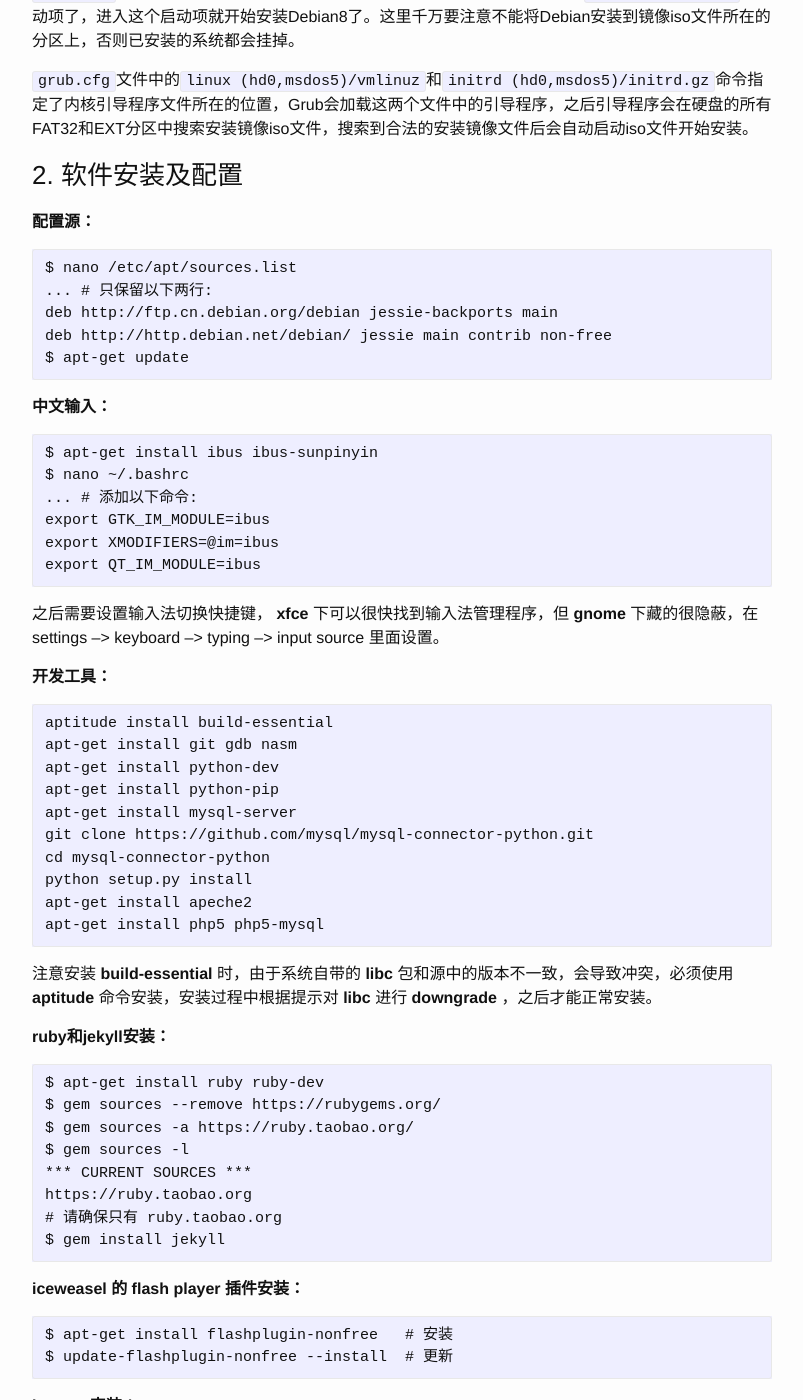
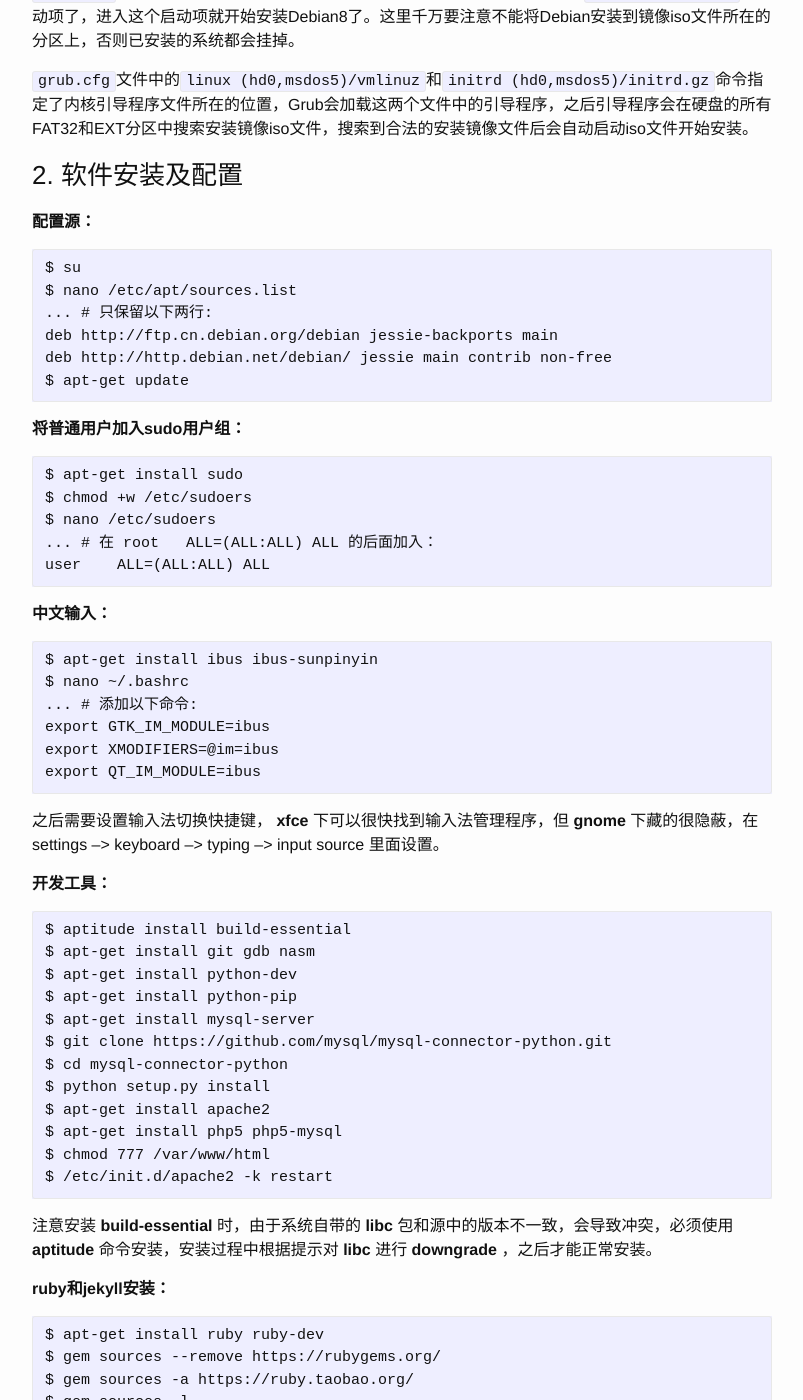
Before and after one commit to pandolia/pandolia.github.io, a Jekyll site: the page built from _posts/2016-01-25-debiansetup.md, in a window 1280 px wide and 1400 px high, scrolled down 1179 px. Shown: the whole window, without its empty margins (238-1041 px from the left). Built offline with Jekyll 4.4.1, drawn with Linux system fonts in a browser that asks for light colours; some of the changed text lies outside the part shown.

Commit message:
Update 2016-01-25-debiansetup.md

```diff
--- a/_posts/2016-01-25-debiansetup.md
+++ b/_posts/2016-01-25-debiansetup.md
@@ -45,11 +45,20 @@
 ### 2. 软件安装及配置
 **配置源：**
 
+    $ su
     $ nano /etc/apt/sources.list
     ... # 只保留以下两行:
     deb http://ftp.cn.debian.org/debian jessie-backports main
     deb http://http.debian.net/debian/ jessie main contrib non-free
     $ apt-get update
+
+**将普通用户加入sudo用户组：**
+
+    $ apt-get install sudo
+    $ chmod +w /etc/sudoers
+    $ nano /etc/sudoers
+    ... # 在 root   ALL=(ALL:ALL) ALL 的后面加入：
+    user    ALL=(ALL:ALL) ALL
 
 **中文输入：**
 
@@ -64,16 +73,19 @@
 
 **开发工具：**
 
-    aptitude install build-essential
-    apt-get install git gdb nasm
-    apt-get install python-dev
-    apt-get install python-pip
-    apt-get install mysql-server
-    git clone https://github.com/mysql/mysql-connector-python.git
-    cd mysql-connector-python
-    python setup.py install
-    apt-get install apeche2
-    apt-get install php5 php5-mysql
+    $ aptitude install build-essential
+    $ apt-get install git gdb nasm
+    $ apt-get install python-dev
+    $ apt-get install python-pip
+    $ apt-get install mysql-server
+    $ git clone https://github.com/mysql/mysql-connector-python.git
+    $ cd mysql-connector-python
+    $ python setup.py install
+    $ apt-get install apache2
+    $ apt-get install php5 php5-mysql
+    $ chmod 777 /var/www/html
+    $ /etc/init.d/apache2 -k restart
+
 
 注意安装 **build-essential** 时，由于系统自带的 **libc** 包和源中的版本不一致，会导致冲突，必须使用 **aptitude** 命令安装，安装过程中根据提示对 **libc** 进行 **downgrade** ，之后才能正常安装。
 
```
Also changed, not shown: other parts of _posts/2016-01-25-debiansetup.md (+1 -1 lines).
